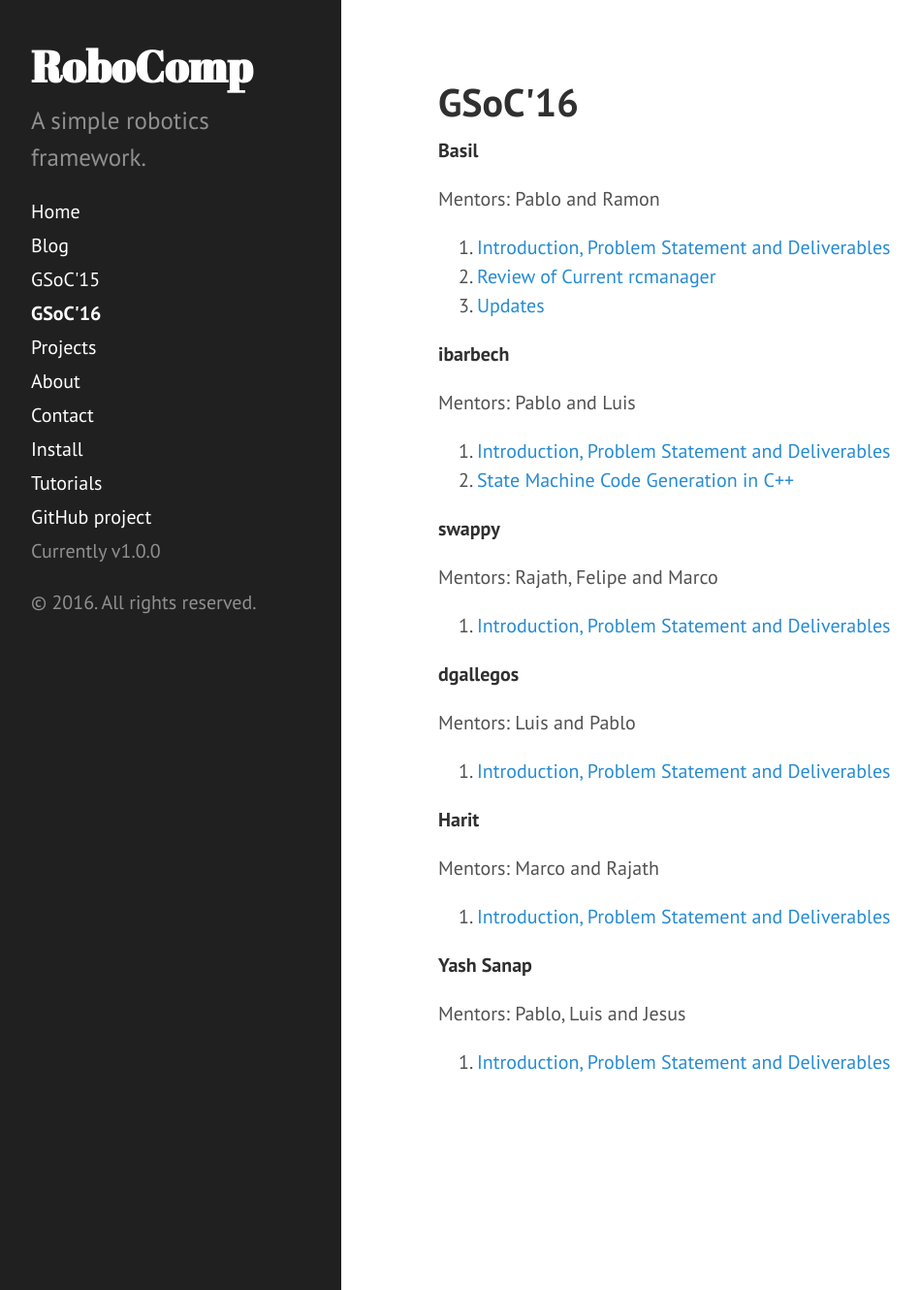
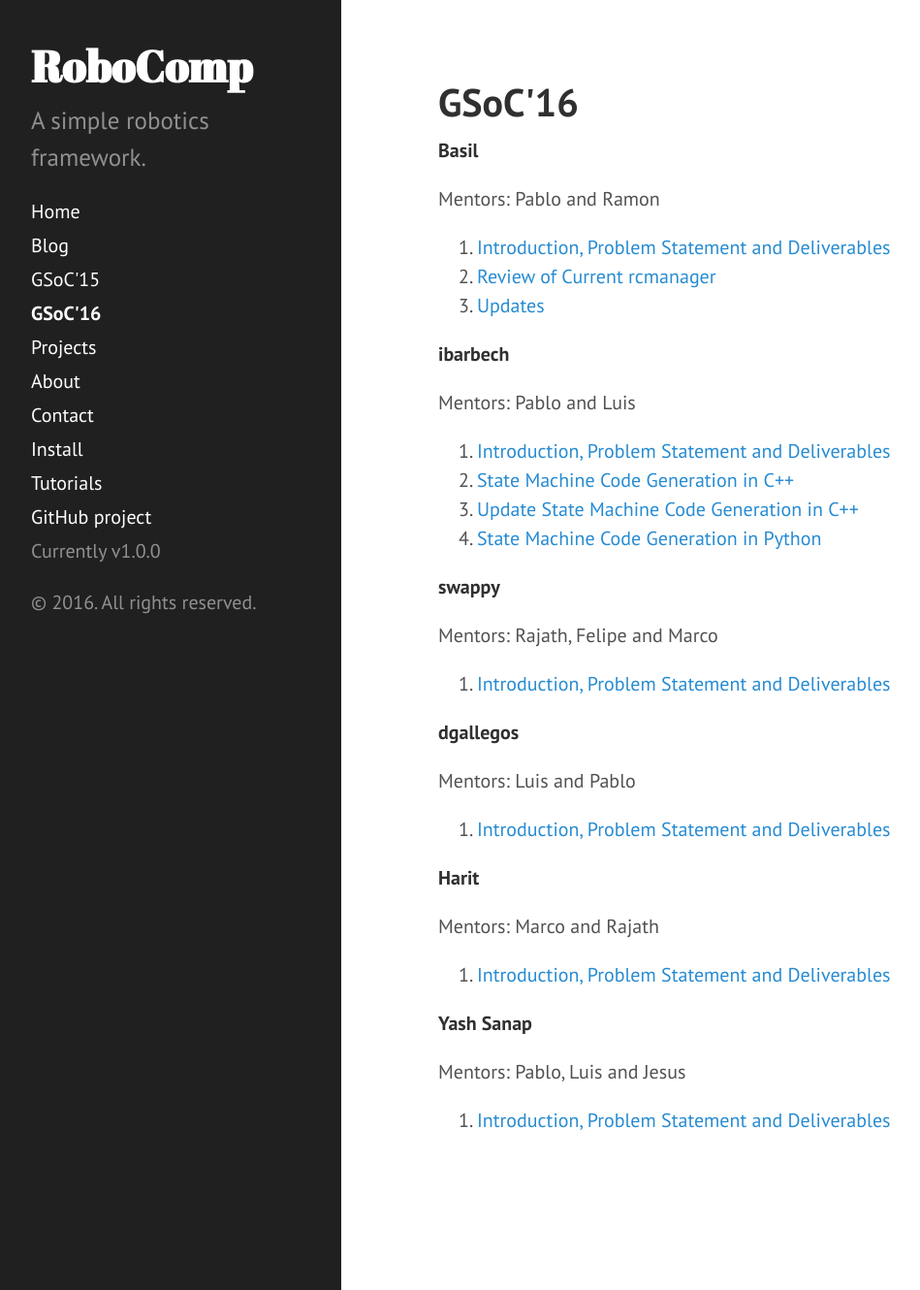
Before and after one commit to robocomp/website, a Jekyll site: the page built from GSoC_2016.md, in a window 1280 px wide and 1330 px high. Shown: the whole window at 97% size, without its empty margins (8-957 px from the left). Built offline with Jekyll 4.4.1, drawn with Linux system fonts in a browser that asks for light colours.

Commit message:
link 3 and 4 post

```diff
--- a/GSoC_2016.md
+++ b/GSoC_2016.md
@@ -18,6 +18,8 @@
 
 1. [Introduction, Problem Statement and Deliverables](http://robocomp.github.io/website/2016/05/19/ibarbechWeek0/)
 2. [State Machine Code Generation in C++](http://robocomp.github.io/website/2016/06/21/ibarbechWeek3/)
+3. [Update State Machine Code Generation in C++](http://robocomp.github.io/website/2016/07/11/ibarbechWeek6/)
+4. [State Machine Code Generation in Python](http://robocomp.github.io/website/2016/07/11/ibarbechWeek7/)
 
 
 **swappy**
```
